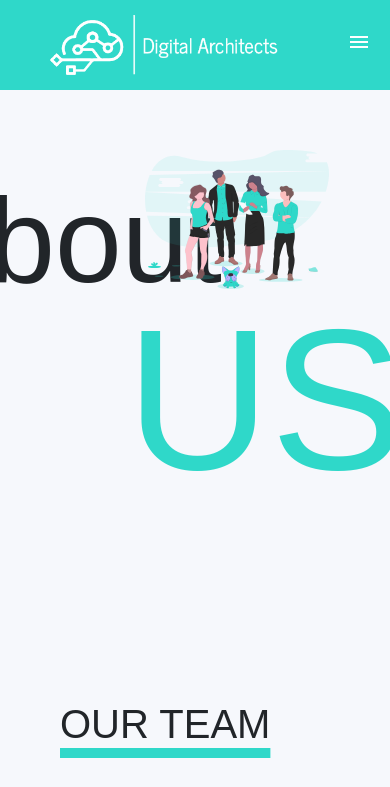
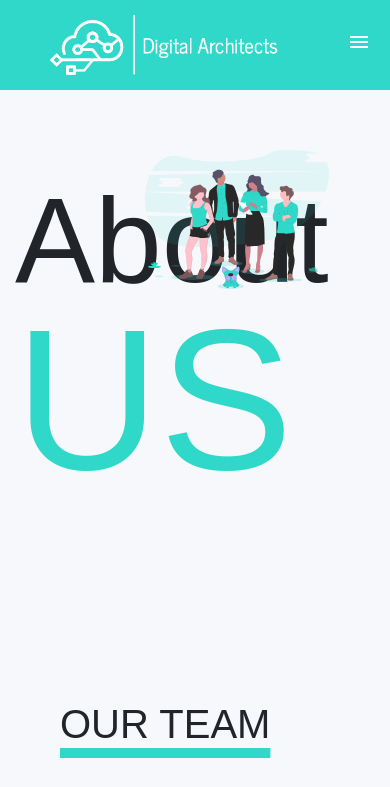
Before and after one commit to KayvT/DigitArc, a React (Create React App) app: page /about in a window 390 px wide. Shown: the top 787 px of the page. Built offline with nearby package versions, Linux system fonts and the light colour scheme; what google-maps-react would draw is missing.

Commit message:
finished 768

```diff
--- a/src/Components/Styles/media.css
+++ b/src/Components/Styles/media.css
@@ -214,4 +214,10 @@
   .footer .row img {
     display: none;
   }
+  .about {
+    margin-right: auto;
+  }
+  .us {
+    margin-right: auto;
+  }
 }
```
